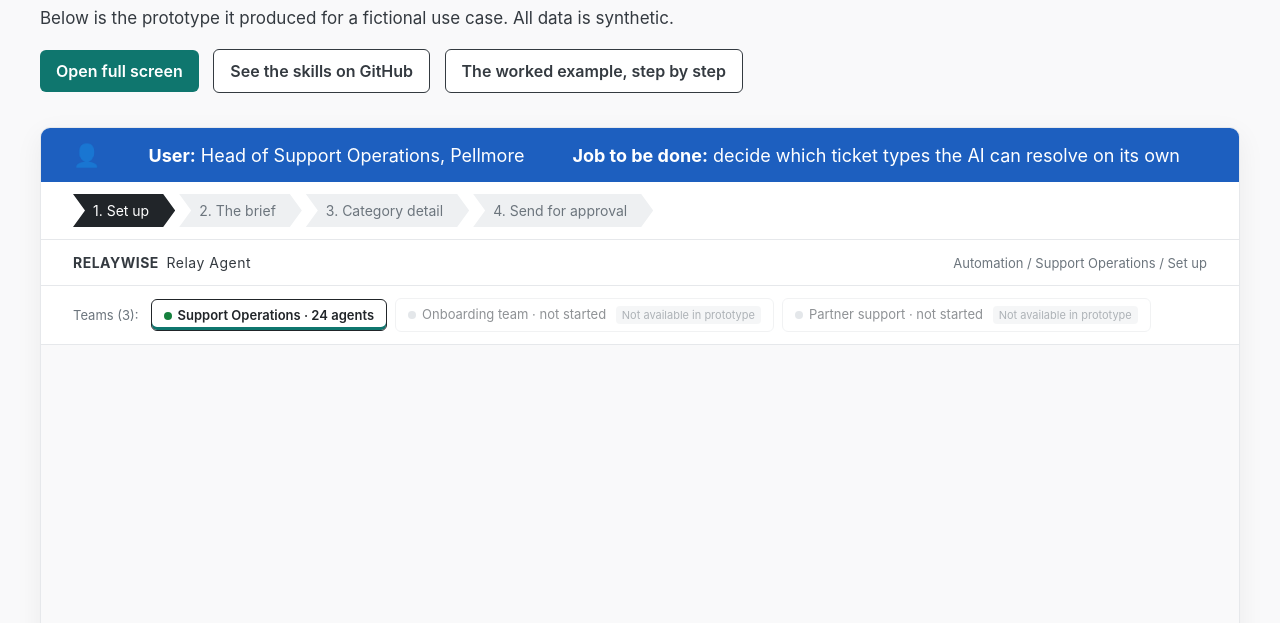
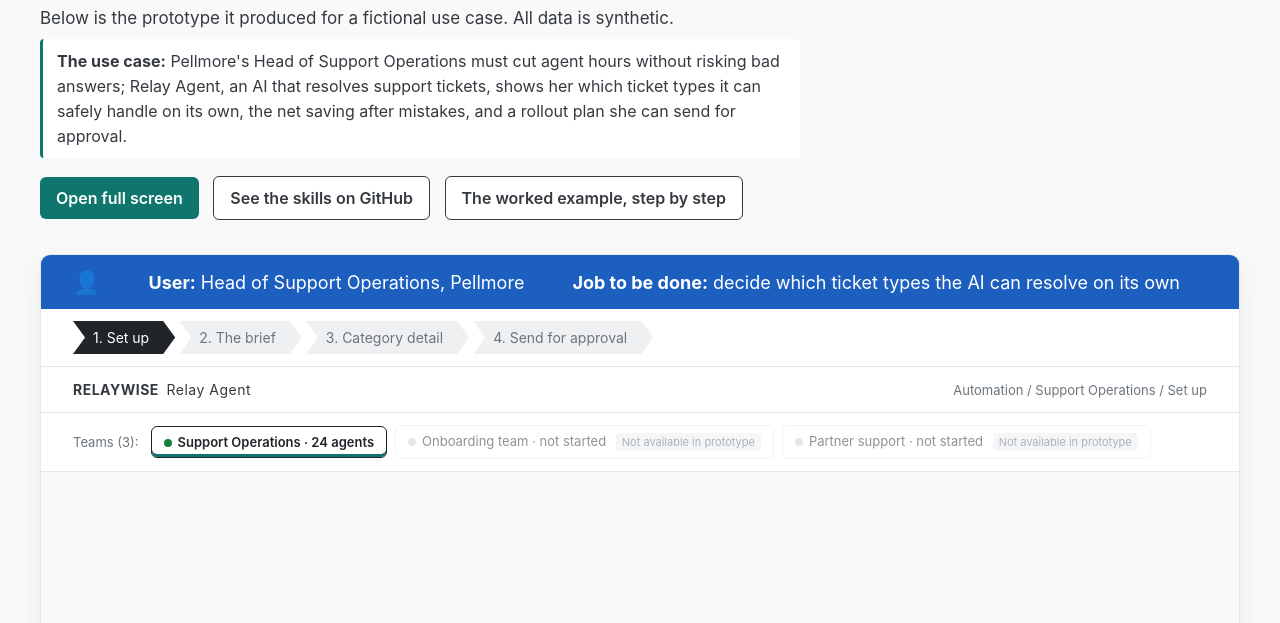
Before and after one commit to kfauzie/product-workflow, a website: page index.html in a window 1280 px wide. Shown: the part 177-800 px from the top of the page. Drawn offline with Linux system fonts and the light colour scheme.

Commit message:
Add one-sentence use case to the demo page and README
Co-Authored-By: Claude Opus 5.5 <noreply@anthropic.com>
Claude-Session: https://claude.ai/code/session_016JoguXTxkWcj5knaYbAtMZ

```diff
--- a/index.html
+++ b/index.html
@@ -7,6 +7,7 @@ main{max-width:1200px;margin:56px auto 40px;padding:0 16px}
 .intro{max-width:760px}
 h1{color:#212529;margin:0 0 10px;font-size:34px;line-height:1.2}p{line-height:1.55;font-size:17px;margin:8px 0}
 .links{margin:18px 0 24px}
+.case{background:#fff;border-left:3px solid #0f766e;padding:10px 14px;border-radius:4px;font-size:16px}
 a.btn{display:inline-block;background:#0f766e;color:#fff;text-decoration:none;padding:11px 16px;border-radius:6px;font-weight:600;margin:0 10px 10px 0}
 a.sec{background:#fff;color:#343a40;border:1px solid #343a40}
 .demo{border:1px solid #e6e8eb;border-radius:10px;overflow:hidden;background:#fff;box-shadow:0 8px 28px rgba(0,0,0,.06)}
@@ -17,6 +18,7 @@ iframe{display:block;width:100%;height:920px;border:0}
 <h1>From customer need to tested prototype in an hour</h1>
 <p>How I do it with Claude Code, custom skills and MCPs.</p>
 <p>Below is the prototype it produced for a fictional use case. All data is synthetic.</p>
+<p class="case"><b>The use case:</b> Pellmore's Head of Support Operations must cut agent hours without risking bad answers; Relay Agent, an AI that resolves support tickets, shows her which ticket types it can safely handle on its own, the net saving after mistakes, and a rollout plan she can send for approval.</p>
 <div class="links">
 <a class="btn" href="examples/relaywise/run/build/mvp.html">Open full screen</a>
 <a class="btn sec" href="https://github.com/kfauzie/product-workflow">See the skills on GitHub</a>
```
Also changed, not shown: README.md.
